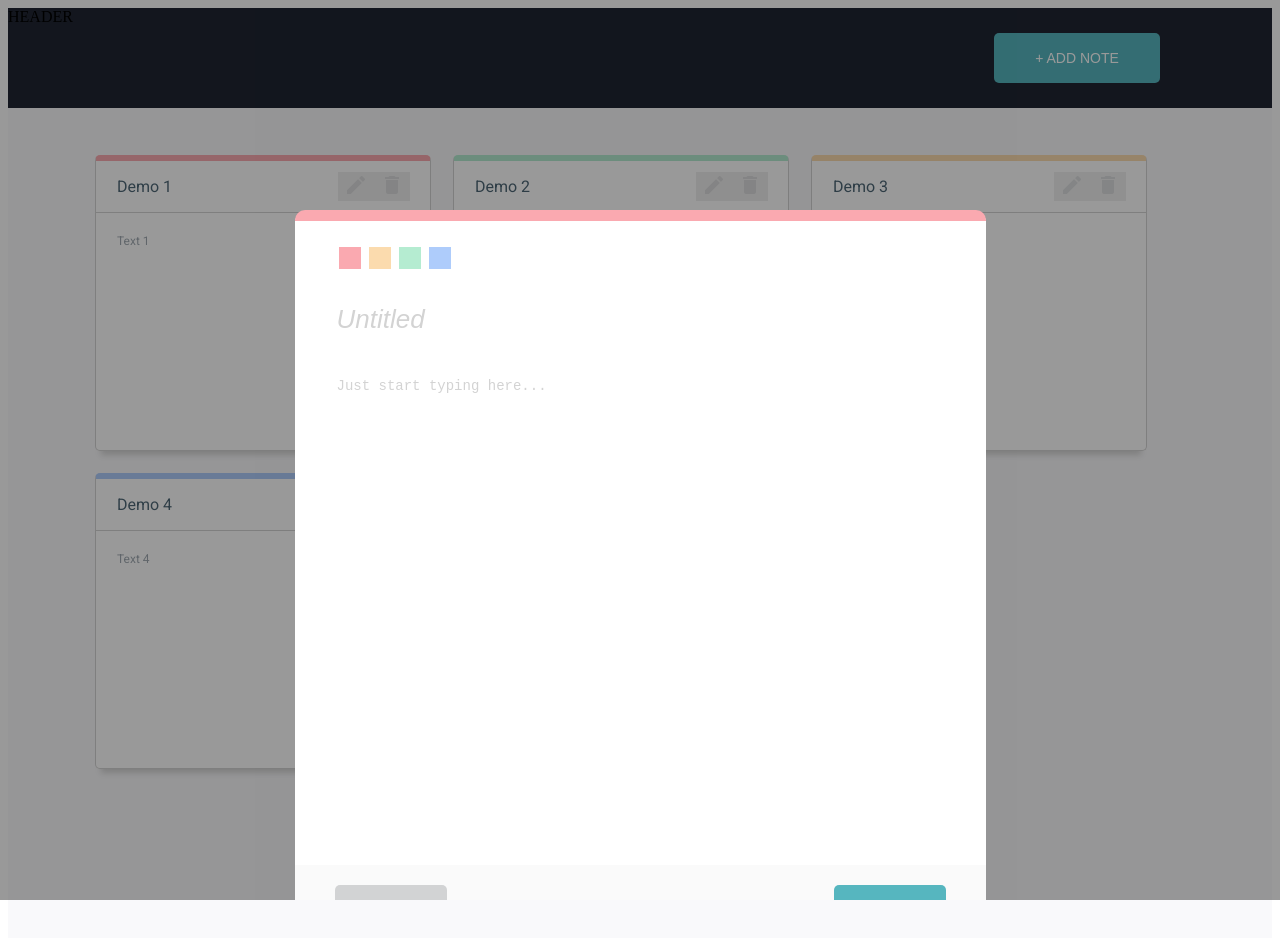
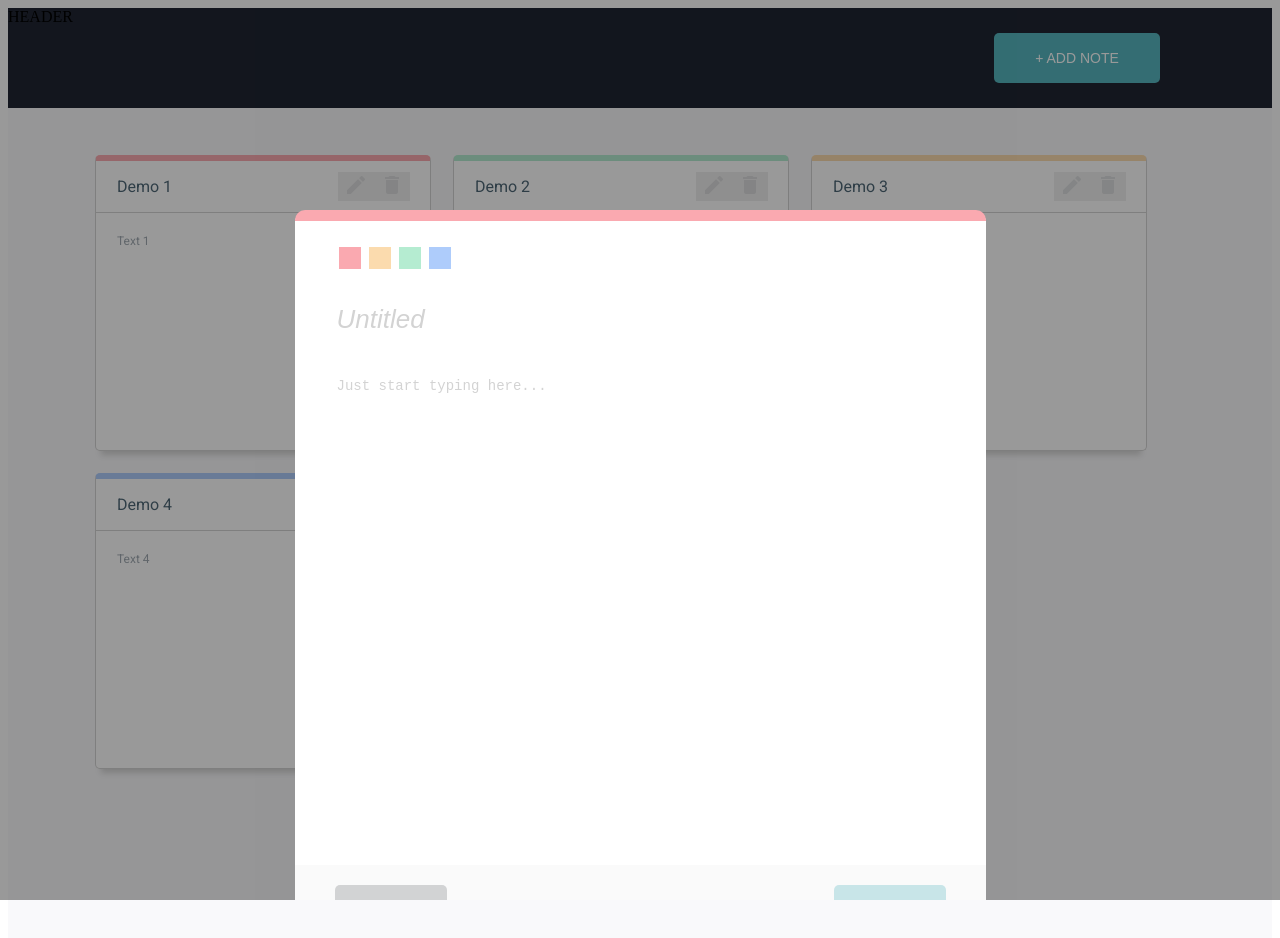
Before and after one commit to jerrysummer/notes-app, a React (Create React App) app: page / in a window 1280 px wide. Both pictures are taken after a click on the button "+ ADD NOTE". Shown: the top 938 px of the page. Built offline with nearby package versions, Linux system fonts and the light colour scheme.

Commit message:
Save button highlights when text change for add

```diff
--- a/src/components/NewNoteModal.jsx
+++ b/src/components/NewNoteModal.jsx
@@ -32,6 +32,7 @@ class NewNoteModal extends Component {
       title: '',
       content: '',
       id: '',
+      changed: false,
     };
   }
 
@@ -46,6 +47,7 @@ class NewNoteModal extends Component {
         title: '',
         content: '',
         id: '',
+        changed: false,
       }
     )
   }
@@ -58,6 +60,7 @@ class NewNoteModal extends Component {
         title: '',
         content: '',
         id: '',
+        changed: false,
       }
     )
   }
@@ -67,7 +70,8 @@ class NewNoteModal extends Component {
     const value = target.value;
     const name = target.name;
     this.setState({
-      [name]: value
+      [name]: value,
+      changed: true,
     });
   }
   //-------------------------------------------------------------------------
@@ -127,7 +131,7 @@ class NewNoteModal extends Component {
             </button>
             <button
               onClick={this.handleAdd}
-              className="confirm"
+              className={`confirm ${this.state.changed ? 'valid' : 'invalid'}`}
             >
               Add
             </button>
```
